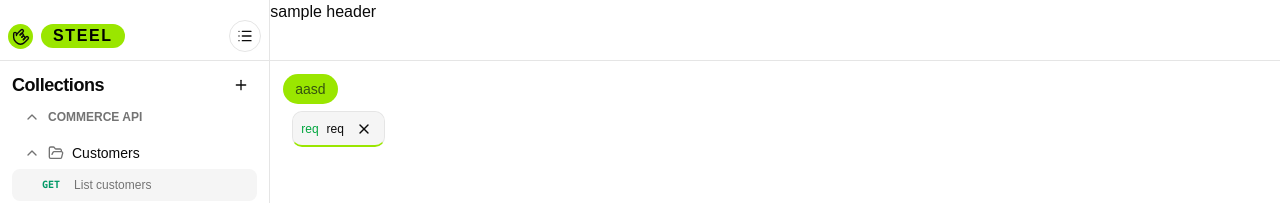
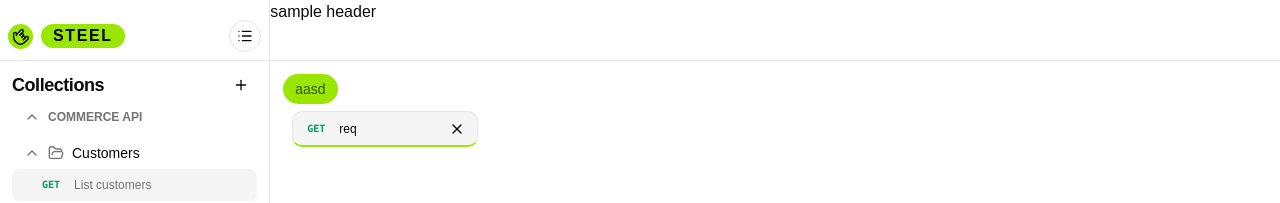
Before and after one commit to VishnuKaniyamvayal/steel, a React (Vite) app: page / in a window 1280 px wide. Both pictures are taken after a click on the button "aasd". Shown: the top 203 px of the page. Built offline with nearby package versions, Linux system fonts and the light colour scheme.

Commit message:
Tab Badge created

```diff
--- a/src/core/tabs/components/TabBadge.tsx
+++ b/src/core/tabs/components/TabBadge.tsx
@@ -1 +1,40 @@
-export function TabBadges() {}
+import { Layers } from "lucide-react";
+import { Typography } from "@/components/ui/typography";
+import { cn } from "@/lib/utils";
+import { type RequestMethod } from "@/sections/sidebar/collections/components/explorer/request";
+import { requestMethodStyles } from "@/sections/sidebar/collections/components/explorer/request";
+import type { TabBadge as TabBadgeType } from "@/types/tabBadgeTypes";
+
+interface RequestBadgeProps {
+	method: RequestMethod;
+}
+
+function RequestBadge({ method }: RequestBadgeProps) {
+	return (
+		<Typography
+			size={"span"}
+			className={cn(
+				"inline-flex shrink-0 items-center justify-center rounded px-1.5 font-mono text-[10px] font-semibold leading-none",
+				requestMethodStyles[method],
+			)}
+		>
+			{method}
+		</Typography>
+	);
+}
+
+type TabBadgeProps = TabBadgeType;
+
+export function TabBadge(props: TabBadgeProps) {
+	switch (props.badgeType) {
+		case "REQUEST":
+			return <RequestBadge method={props.method} />;
+
+		case "ENV":
+			return (
+				<div className="text-muted-foreground">
+					<Layers className="size-4" />
+				</div>
+			);
+	}
+}
--- a/src/core/tabs/components/TabStrip.tsx
+++ b/src/core/tabs/components/TabStrip.tsx
@@ -3,11 +3,13 @@ import { Button } from "@/components/ui/button";
 import { TabsTrigger } from "@/components/ui/tabs";
 import { Typography } from "@/components/ui/typography";
 import { cn } from "@/lib/utils";
+import type { TabBadge as TabBadgeType } from "@/types/tabBadgeTypes";
+import { TabBadge } from "./TabBadge";
 
 export type TabStripProps = {
 	id: string;
 	name: string;
-	type: string;
+	badge: TabBadgeType;
 	active?: boolean;
 	onCloseClick?: () => void;
 	onTabClick?: () => void;
@@ -17,27 +19,23 @@ export function TabStrip({
 	id,
 	onCloseClick,
 	name,
-	type,
+	badge,
 	active,
 	onTabClick,
 }: TabStripProps) {
 	return (
-		<TabsTrigger
-        onClick={onTabClick}
-        value={id}>
+		<TabsTrigger onClick={onTabClick} className={"w-50"} value={id}>
 			<Button
 				onClick={onTabClick}
 				variant={"outline"}
-                size={"lg"}
+				size={"lg"}
 				className={cn(
-					"flex items-center gap-2 justify-between bg-background border rounded-lg px-2 py-2",
+					"flex w-full items-center gap-2 justify-between bg-background border rounded-lg px-2 py-2",
 					active ? "bg-muted border-b-primary border-b-2" : "",
 				)}
 			>
 				<div className="flex items-center gap-2">
-					<Typography className="text-green-600" size={"span"}>
-						{type}
-					</Typography>
+					<TabBadge {...badge} />
 					<Typography className="cursor-default" size={"span"}>
 						{name}
 					</Typography>
@@ -50,8 +48,8 @@ export function TabStrip({
 					size={"icon-xs"}
 					variant={"ghost"}
 				>
-					{" "}
-					<X />{" "}
+					{""}
+					<X />{""}
 				</Button>
 			</Button>
 		</TabsTrigger>
--- a/src/core/tabs/layout.tsx
+++ b/src/core/tabs/layout.tsx
@@ -15,7 +15,7 @@ export function TabLayout() {
 		<div className="p-3">
 			<Button
 				onClick={() => {
-					test("req", "req");
+					test({ badgeType: "REQUEST", method:"GET" }, "req");
 				}}
 			>
 				aasd
@@ -25,14 +25,14 @@ export function TabLayout() {
 				onValueChange={(value) => setActiveTab(value as string)}
 			>
 				<ScrollArea className="">
-					<TabsList variant="default" className={"bg-transparent gap-1 my-2"}>
+					<TabsList variant="default" className={"bg-transparent my-2"}>
 						{openTabs.map((tab) => {
 							return (
 								<TabStrip
 									active={activeTabId === tab.instanceId}
 									id={tab.instanceId}
 									name={tab.name}
-									type={tab.type}
+									badge={tab.badge}
 									key={tab.instanceId}
 									onCloseClick={() => {
 										closeTab(tab.instanceId);
--- a/src/core/tabs/tab-manager-store.ts
+++ b/src/core/tabs/tab-manager-store.ts
@@ -1,9 +1,10 @@
 import { create } from "zustand";
+import type { TabBadge } from "@/types/tabBadgeTypes";
 
 export interface TabInstance {
 	instanceId: string;
 	name: string;
-	type: string;
+	badge: TabBadge;
 }
 
 interface TabState {
@@ -11,7 +12,7 @@ interface TabState {
 	openTabs: TabInstance[];
 
 	setActiveTab: (instanceId: string) => void;
-	openTab: (tabType: string, name: string) => void;
+	openTab: (badge: TabBadge, name: string) => void;
 	closeTab: (instanceId: string) => void;
 }
 
@@ -23,11 +24,11 @@ export const useTabStore = create<TabState>((set) => ({
 
 	setActiveTab: (instanceId) => set({ activeTabId: instanceId }),
 
-	openTab: (tabType, name) => {
+	openTab: (badge, name) => {
 		const newTab: TabInstance = {
 			instanceId: generateId(),
 			name: name,
-			type: tabType,
+			badge,
 		};
 
 		set((state) => ({
--- /dev/null
+++ b/src/types/tabBadgeTypes.ts
@@ -0,0 +1,14 @@
+import type { RequestMethod } from "@/sections/sidebar/collections/components/explorer/request";
+
+export type TabBadge =
+	| {
+			badgeType: "REQUEST";
+			method: RequestMethod;
+	  }
+	| {
+			badgeType: "ENV";
+	  };
+
+export const TabBadges = ["REQUEST", "ENV"] as const;
+
+export type TabBadgeName = (typeof TabBadges)[number];
```
Also changed, not shown: src/types/requestTypes.ts (added).
